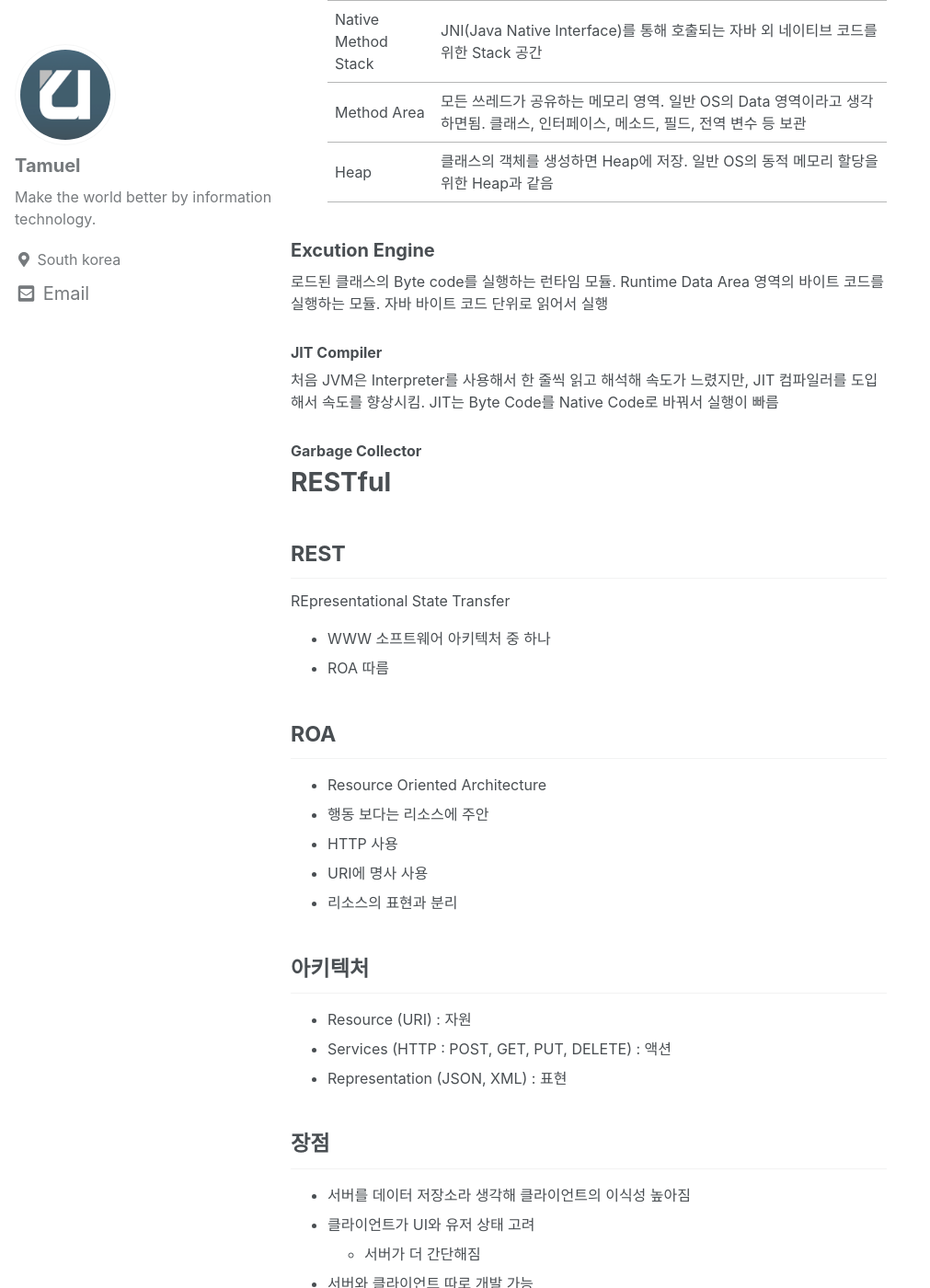
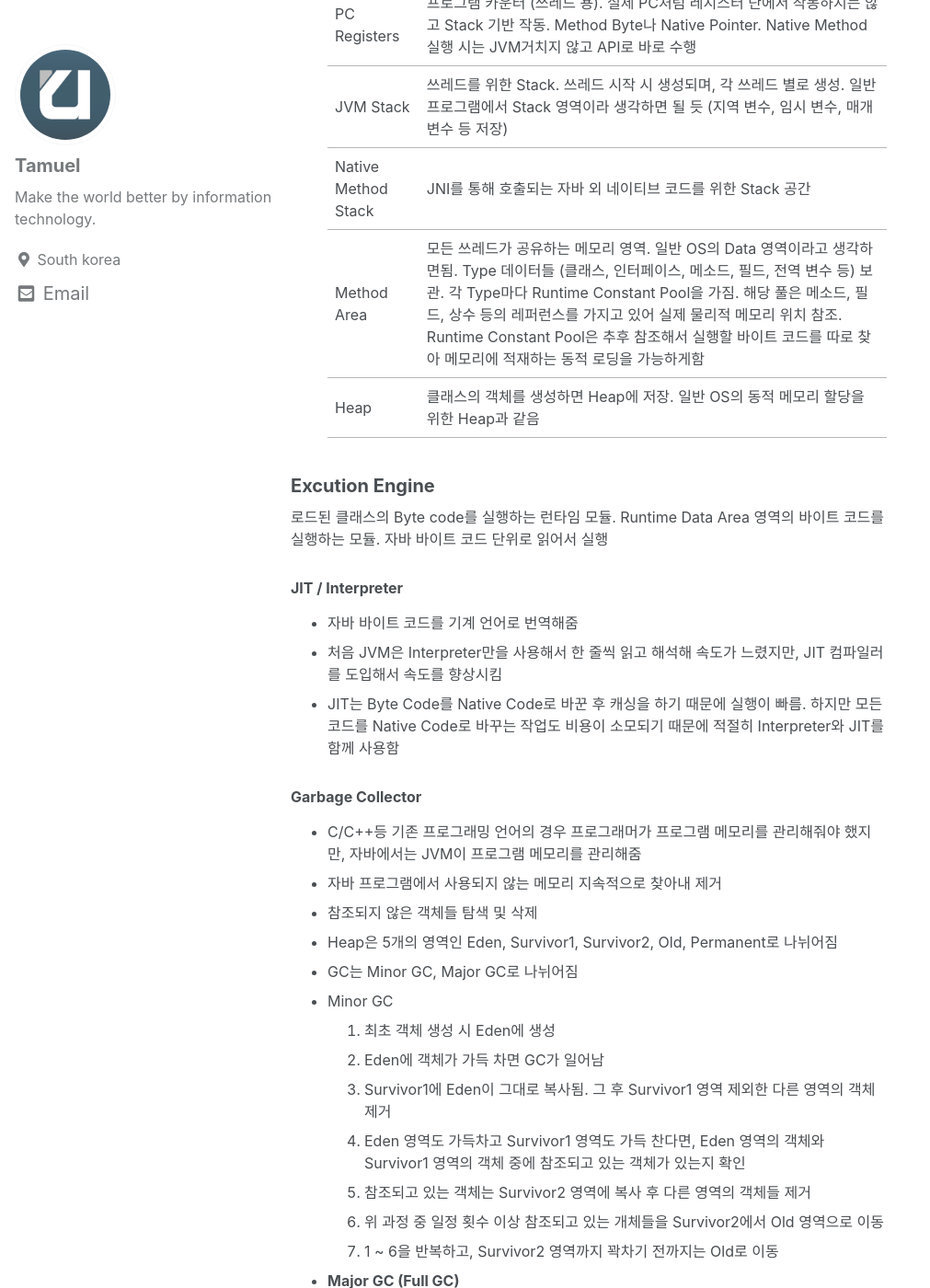
Before and after one commit to Tamuel/tamuel.github.io, a Jekyll site: the page built from _posts/2018-03-08-준비-및-정리.md, in a window 1280 px wide and 1400 px high, scrolled down 1045 px. Shown: the whole window at 92% size, without its empty margins (0-1011 px from the left). Built offline with Jekyll 4.4.1, drawn with Linux system fonts in a browser that asks for light colours; cached includes are drawn as plain includes; some of the changed text lies outside the part shown.

Commit message:
Update 준비

```diff
--- a/_posts/2018-03-08-준비-및-정리.md
+++ b/_posts/2018-03-08-준비-및-정리.md
@@ -15,33 +15,65 @@ mathjax: true
 # 검색 방식
 
 # JVM (Java Virtual Machine)
-* Javac(자바 컴파일러)에 의해 만들어진 Byte code(.class파일)을 OS에 맞게 해석 (OS에 상관없이 JAVA 실행 가능)
+* Javac(자바 컴파일러)에 의해 만들어진 Byte code(.class파일)을 OS에 맞게 해석
+* OS에 독립적이게 JAVA 실행 가능
 * JIT 컴파일러 사용
+* JVM 인스턴스 : 자바 바이트코드로 컴파일된 컴퓨터 프로그램을 실행하는 프로세스
 
 ## 아키텍처
 ### Class Loader
-* 런타임 중 클래스를 로드
+* 런타임 중 클래스(`.class`)를 로드 (Runtime Data Area에 올려줌)
+* 바이트 코드가 제대로 작성되었는지 검사
 * 객체 생성 시 메모리에 올려줌
+* Lazy-loading (지연 로딩), Caching (캐싱) 등을 이용
 
 ### Runtime Data Areas
 * 프로그램 수행을 위한 JVM의 메모리 공간
+* PC Register, JVM Stack, Native Method Stack은 스레드마다 생성되며, Method Area, Heap은 모든 스레드가 공유함
 
   |Space|Description|
   |--|--|
   |PC Registers|프로그램 카운터 (쓰레드 용). 실제 PC처럼 레지스터 단에서 작동하지는 않고 Stack 기반 작동. Method Byte나 Native Pointer. Native Method 실행 시는 JVM거치지 않고 API로 바로 수행|
   |JVM Stack|쓰레드를 위한 Stack. 쓰레드 시작 시 생성되며, 각 쓰레드 별로 생성. 일반 프로그램에서 Stack 영역이라 생각하면 될 듯 (지역 변수, 임시 변수, 매개 변수 등 저장)|
-  |Native Method Stack|JNI(Java Native Interface)를 통해 호출되는 자바 외 네이티브 코드를 위한 Stack 공간|
-  |Method Area|모든 쓰레드가 공유하는 메모리 영역. 일반 OS의 Data 영역이라고 생각하면됨. 클래스, 인터페이스, 메소드, 필드, 전역 변수 등 보관|
+  |Native Method Stack|JNI를 통해 호출되는 자바 외 네이티브 코드를 위한 Stack 공간|
+  |Method Area|모든 쓰레드가 공유하는 메모리 영역. 일반 OS의 Data 영역이라고 생각하면됨. Type 데이터들 (클래스, 인터페이스, 메소드, 필드, 전역 변수 등) 보관. 각 Type마다 Runtime Constant Pool을 가짐. 해당 풀은 메소드, 필드, 상수 등의 레퍼런스를 가지고 있어 실제 물리적 메모리 위치 참조. Runtime Constant Pool은 추후 참조해서 실행할 바이트 코드를 따로 찾아 메모리에 적재하는 동적 로딩을 가능하게함|
   |Heap|클래스의 객체를 생성하면 Heap에 저장. 일반 OS의 동적 메모리 할당을 위한 Heap과 같음|
 
 ### Excution Engine
 로드된 클래스의 Byte code를 실행하는 런타임 모듈. Runtime Data Area 영역의 바이트 코드를 실행하는 모듈. 자바 바이트 코드 단위로 읽어서 실행
 
-#### JIT Compiler
-처음 JVM은 Interpreter를 사용해서 한 줄씩 읽고 해석해 속도가 느렸지만, JIT 컴파일러를 도입해서 속도를 향상시킴. JIT는 Byte Code를 Native Code로 바꿔서 실행이 빠름
+#### JIT / Interpreter
+* 자바 바이트 코드를 기계 언어로 번역해줌
+* 처음 JVM은 Interpreter만을 사용해서 한 줄씩 읽고 해석해 속도가 느렸지만, JIT 컴파일러를 도입해서 속도를 향상시킴
+* JIT는 Byte Code를 Native Code로 바꾼 후 캐싱을 하기 때문에 실행이 빠름. 하지만 모든 코드를 Native Code로 바꾸는 작업도 비용이 소모되기 때문에 적절히 Interpreter와 JIT를 함께 사용함
 
 
 #### Garbage Collector
+* C/C++등 기존 프로그래밍 언어의 경우 프로그래머가 프로그램 메모리를 관리해줘야 했지만, 자바에서는 JVM이 프로그램 메모리를 관리해줌
+* 자바 프로그램에서 사용되지 않는 메모리 지속적으로 찾아내 제거
+* 참조되지 않은 객체들 탐색 및 삭제
+* Heap은 5개의 영역인 Eden, Survivor1, Survivor2, Old, Permanent로 나뉘어짐
+* GC는 Minor GC, Major GC로 나뉘어짐
+* Minor GC
+  1. 최초 객체 생성 시 Eden에 생성
+  2. Eden에 객체가 가득 차면 GC가 일어남
+  3. Survivor1에 Eden이 그대로 복사됨. 그 후 Survivor1 영역 제외한 다른 영역의 객체 제거
+  4. Eden 영역도 가득차고  Survivor1 영역도 가득 찬다면, Eden 영역의 객체와 Survivor1 영역의 객체 중에 참조되고 있는 객체가 있는지 확인
+  5. 참조되고 있는 객체는 Survivor2 영역에 복사 후 다른 영역의 객체들 제거
+  6. 위 과정 중 일정 횟수 이상 참조되고 있는 개체들을 Survivor2에서 Old 영역으로 이동
+  7. 1 ~ 6을 반복하고, Survivor2 영역까지 꽉차기 전까지는 Old로 이동
+* **Major GC (Full GC)**
+  1. Old의 모든 객체들을 검사하여 참조되고 있는지 확인
+  2. 참조되지 않은 객체들을 모아 한 번에 제거
+  * Old에 참조가 되지 않는 객체들을 모두 제거하게되면 Heap 영역 중간 중간에 생기는 빈공간을 없애기 위해 재구성을 하게 되는데 이 때문에 메모리 재구성 중 다른 쓰레드의 작동을 정지시킴
+
+
+
+### JNI(Java Native Interface)
+* 자바로 구현되지 않은 네이티브 코드를 호출 가능하게 해주는 프레임워크
+
+### Native Method Framework
+* JNI 실해에 필요한 라이브러리들
 
 
 # RESTful
```
